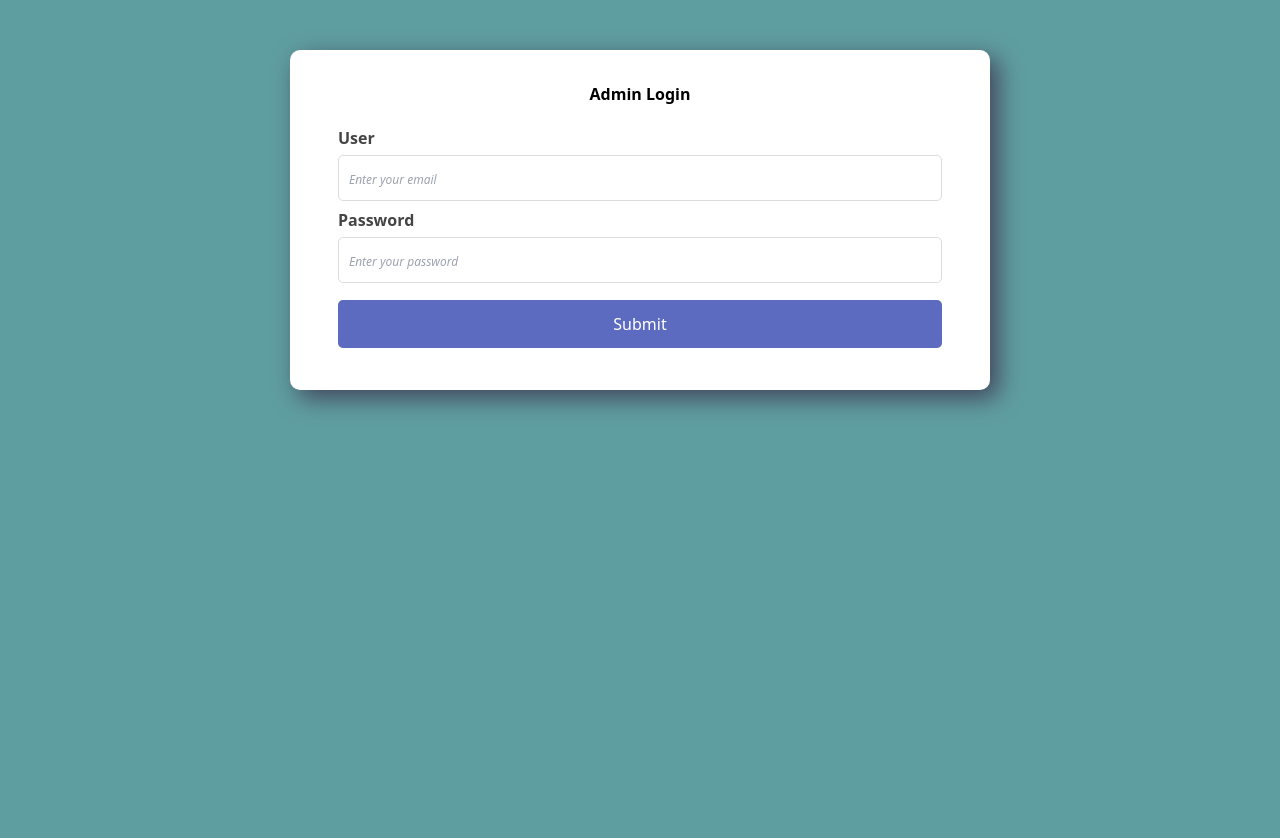
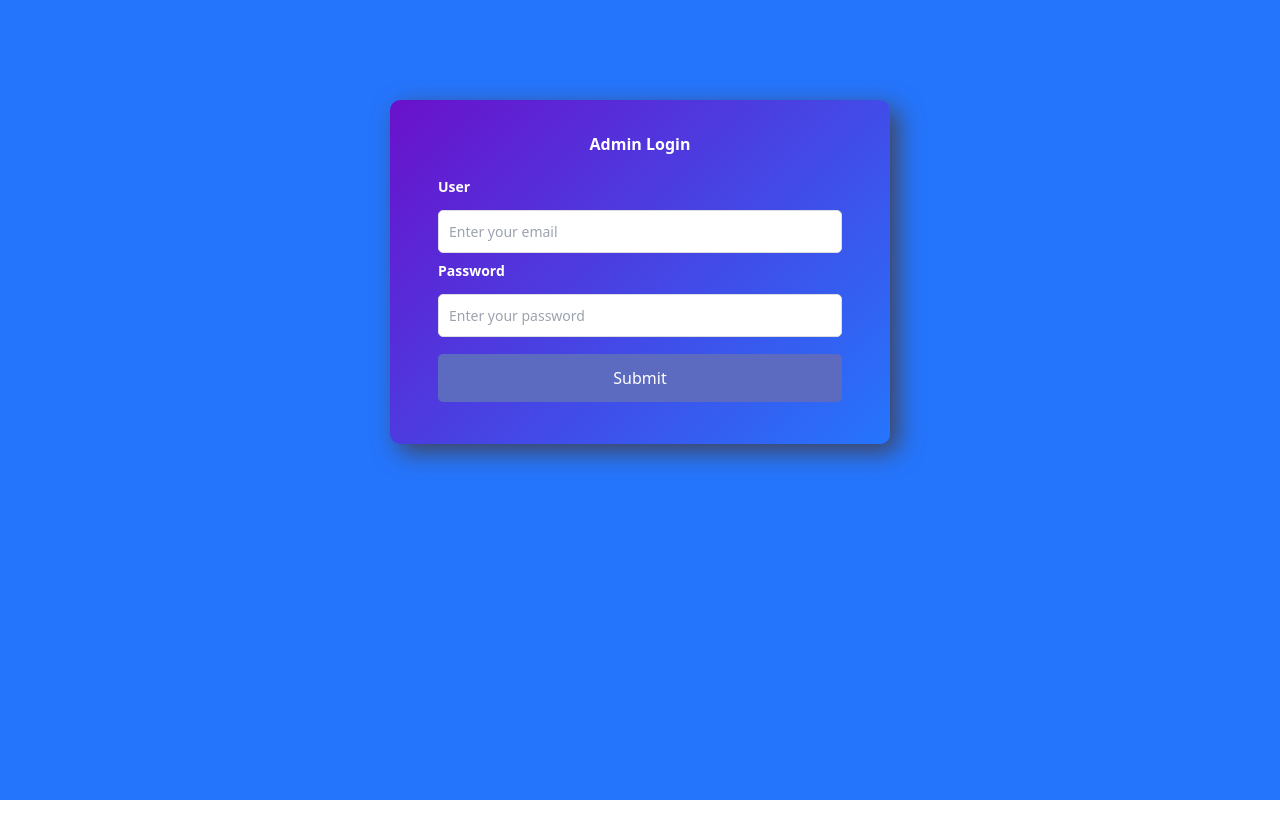
Before and after one commit to runtime-sanjeev/deploy-admin-mern-app, a React (Create React App) app in the folder frontend/: page /login in a window 1280 px wide. Shown: the top 838 px of the page. After the commit the page ends 800 px from the top, so only its background shows below. Built offline with nearby package versions, Linux system fonts and the light colour scheme.

Commit message:
login update

```diff
--- /dev/null
+++ b/frontend/src/component/login.css
@@ -0,0 +1,85 @@
+/* Login.css */
+body {
+    margin: 0;
+    font-family: Arial, sans-serif;
+    background: linear-gradient(135deg, #6a11cb, #2575fc);
+    display: flex;
+    justify-content: center;
+    align-items: center;
+    height: 100vh;
+    color: #fff;
+  }
+
+  .login-container {
+    width: 200%;
+    max-width: 400px;
+    padding: 20px;
+    box-sizing: border-box;
+  }
+
+  .login-card {
+    background: rgba(255, 255, 255, 0.1);
+    border-radius: 10px;
+    padding: 30px;
+    box-shadow: 0px 4px 10px rgba(0, 0, 0, 0.3);
+    backdrop-filter: blur(10px);
+  }
+
+  .login-header {
+    text-align: center;
+    margin-bottom: 20px;
+    font-size: 1.8rem;
+  }
+
+  .login-form {
+    margin-bottom: 15px;
+  }
+
+  .login-page-l {
+    display: block;
+    font-size: 1rem;
+    margin-bottom: 5px;
+  }
+
+  .login-page-i {
+    width: 100%;
+    padding: 10px;
+    font-size: 1rem;
+    border: none;
+    border-radius: 5px;
+    box-sizing: border-box;
+    color: black;
+  }
+
+  .login-page-i:focus {
+    outline: none;
+    box-shadow: 0px 0px 5px #2575fc;
+  }
+
+  .login-page-b {
+    width: 100%;
+    padding: 10px;
+    font-size: 1rem;
+    color: #fff;
+    background-color: #2575fc;
+    border: none;
+    border-radius: 5px;
+    cursor: pointer;
+  }
+
+  .login-page-b:disabled {
+    background-color: #aaa;
+    cursor: not-allowed;
+  }
+
+  @media (max-width: 768px) {
+    .login-page-container {
+      max-width: 300px;
+    }
+  }
+
+  @media (max-width: 480px) {
+    .login-page-card {
+      padding: 20px;
+    }
+  }
--- a/frontend/src/index.css
+++ b/frontend/src/index.css
@@ -2,23 +2,92 @@
 @tailwind base;
 @tailwind components;
 @tailwind utilities;
-*, ::before, ::after {
+
+/* *, ::before, ::after {
   box-sizing: border-box;
   padding: 0;
   margin: 0;
 
+} */
+.text-sm {
+  font-size: 0.65rem;
+    line-height: 1rem;
+    height: 86%;
 }
-html, body {
+.btn-ed {
+  height: 80%;
+  width: 100%;
+}
+/* html, body {
   height: 100%;
   width: 100%;
   background-color: cadetblue;
-}
+} */
 body {
   /* display: flex; */
+  height: 100%;
+  width: 100%;
   justify-content: center;
   align-items: center;
+  background: linear-gradient(135deg, #2575fc, #2575fc);
 }
-.container {
+.login-container {
+  padding: 32px 48px;
+  border-radius: 10px;
+  background-color: #fff;
+  width: 100%;
+  max-width: 500px;
+  box-shadow: 8px 8px 24px 0px rgba(66, 68, 90, 1);
+  margin: 0 auto;
+  justify-content: center;  align-items: center;
+  margin-top: 100px;
+ background: linear-gradient(135deg, #6a11cb, #2575fc);
+}
+
+.login-container > h1{
+    margin-bottom: 20px;
+    text-align: center;
+    font-weight: bold;
+    color: #fff;
+}
+.login-container >form{
+  display: flex;
+  flex-direction: column;
+  gap: 7px;
+}
+
+.login-container div{
+  display: flex;
+  flex-direction: column;
+}
+.login-i{
+  width: 100%;
+  font-size: 12px;
+  padding: 10px;
+  border: none;
+  outline: none;
+}
+.login-l {
+  font-size: 14px;
+  margin-bottom: 0.5rem;
+  color: #fff;
+}
+
+.login-i {
+  padding: 0.8rem;
+  font-size: 14px;
+  border: 1px solid #ddd;
+  border-radius: 4px;
+  transition: border-color 0.3s;
+}
+
+.logini:focus {
+  outline: none;
+  border-color: #007bff;
+}
+
+
+/* .container {
   padding: 32px 48px;
   border-radius: 10px;
   background-color: #fff;
@@ -28,9 +97,9 @@ body {
   margin: 0 auto;
   justify-content: center;  align-items: center;
   margin-top: 50px;
-}
+} */
 
-.container > h1{
+/* .container > h1{
   margin-bottom: 20px;
     text-align: center;
     font-weight: bold;
@@ -44,7 +113,7 @@ body {
 .container div{
   display: flex;
   flex-direction: column;
-}
+} */
 
 .container input{
   width: 100%;
@@ -99,11 +168,23 @@ body {
   border-radius: 10px; */
   background-color: #fff;
   width: 100%;
-  max-width: 1000px;
+  max-width: 1100px;
   box-shadow: 8px 8px 24px 0px rgba(66, 68, 90, 1);
   /* margin: 0 auto; */
 }
 
+.sc-jhZTHU {
+  display: none !important;
+}
+.kfEVfC {
+  visibility: hidden; /* Hide the original text */
+  position: relative; /* Create a positioning context */
+}
+.kfEVfC::after {
+  content: "Show Per Page"; /* Replace the text */
+  visibility: visible; /* Make the new text visible */
+
+}
 /* .tblcontainer >h1 {
 
 } */
@@ -111,6 +192,7 @@ body {
   text-align: center;
   padding: 20px;
   font-weight: bold;
+  background-color: darksalmon;
 }
 .btnedt {
   background-color: purple;
@@ -175,14 +257,14 @@ body {
 /* Modal header styles */
 .modal-content h2 {
   margin-top: 0;
-  font-size: 24px;
+  font-size: 18px;
   color: #333;
 }
 
 /* Modal content details */
 .modal-content p {
   font-size: 16px;
-  color: #555;
+  color: red;
 }
 
 /* Close button styles */
@@ -228,47 +310,18 @@ body {
   font-size: 1rem;
 }
 
-/* Sidebar */
-.content-container {
-  display: flex;
-  flex: 1;
-}
 
-.sidebar {
-  width: 100%;
-  max-width: 250px;
-  background-color: #f4f4f4;
-  padding: 20px;
-}
-
-.sidebar ul {
-  list-style-type: none;
-  padding: 0;
-}
-
-.sidebar li {
-  margin: 10px 0;
-}
-
-.sidebar a {
-  text-decoration: none;
-  color: #333;
-  font-size: 1rem;
-}
-
-.sidebar a:hover {
-  color: #4CAF50;
-}
 .main_content {
   width: 80%;
   padding: 40px;
   position: relative;
   margin-left: 0;
+  background: linear-gradient(135deg, #6a11cb, #2575fc);
 }
 
 /* Container */
 .reg_container {
-  max-width: 800px;
+  max-width: 500px;
   margin: 0 auto;
   padding: 20px;
   background-color: #f9f9f9;
@@ -303,7 +356,7 @@ input[type="file"] {
   margin-top: 5px;
   border: 1px solid #ddd;
   border-radius: 5px;
-  font-size: 16px;
+  font-size: 14px;
   transition: border 0.3s ease-in-out;
 }
 
@@ -320,9 +373,11 @@ input[type="file"]:focus {
 
 /* Label styling */
 label {
-  font-size: 16px;
+  font-size: 12px;
   color: #444;
   font-weight: 600;
+  max-width: 100%;
+  width: 100px;
 }
 
 /* Error message */
@@ -349,7 +404,7 @@ label {
 
 /* Submit Button */
 button[type="submit"] {
-  background-color: #5C6BC0; /* Blue background */
+  background-color: #5C6BC0;
   color: white;
   font-size: 16px;
   padding: 12px 20px;
@@ -418,30 +473,3 @@ input[type="file"] {
   border-radius: 5px;
   text-align: center;
 }
-
-.search-bar {
-  margin-bottom: 10px;
-  padding: 8px;
-  border: 1px solid #ccc;
-  border-radius: 4px;
-}
-
-.pagination-controls {
-  display: flex;
-  justify-content: space-between;
-  margin-top: 10px;
-}
-
-.pagination-controls button {
-  padding: 5px 10px;
-  border: none;
-  background-color: #007bff;
-  color: white;
-  cursor: pointer;
-  border-radius: 4px;
-}
-
-.pagination-controls button:disabled {
-  background-color: #ccc;
-  cursor: not-allowed;
-}
--- a/frontend/src/pages/Login.js
+++ b/frontend/src/pages/Login.js
@@ -37,7 +37,7 @@ function Login() {
     }
 
     try {
-      const url = "https://deploy-admin-mern-app-1.vercel.app/auth/login";
+      const url = "http://localhost:8080/auth/login";
       const response = await fetch(url, {
         method: "POST",
         headers: {
@@ -70,26 +70,28 @@ function Login() {
   };
 
   return (
-    <div className="container">
-      <h1>Admin Login</h1>
+    <div className="login-container">
+      <h1 className='login-h'>Admin Login</h1>
       <form onSubmit={handleLogin}>
         <div>
-          <label htmlFor="email">User</label>
+          <label htmlFor="email" className='login-l'>User</label>
           <input
             type="email"
             name="email"
             id="email"
+            className='login-i'
             value={loginInfo.email}
             placeholder="Enter your email"
             onChange={handleChange}
           />
         </div>
         <div>
-          <label htmlFor="password">Password</label>
+          <label htmlFor="password" className='login-l'>Password</label>
           <input
             type="password"
             name="password"
             id="password"
+            className='login-i'
             value={loginInfo.password}
             placeholder="Enter your password"
             onChange={handleChange}
@@ -101,7 +103,7 @@ function Login() {
             onChange={onCaptchaChange}
           />
         </div> */}
-        <button type="submit" className="btncls" disabled={loading}>
+        <button type="submit" className="btncls login-b" disabled={loading}>
           {loading ? 'Logging in...' : 'Submit'}
         </button>
         {/* <span>New Here? <Link to="/signup">Sign Up</Link></span> */}
```
